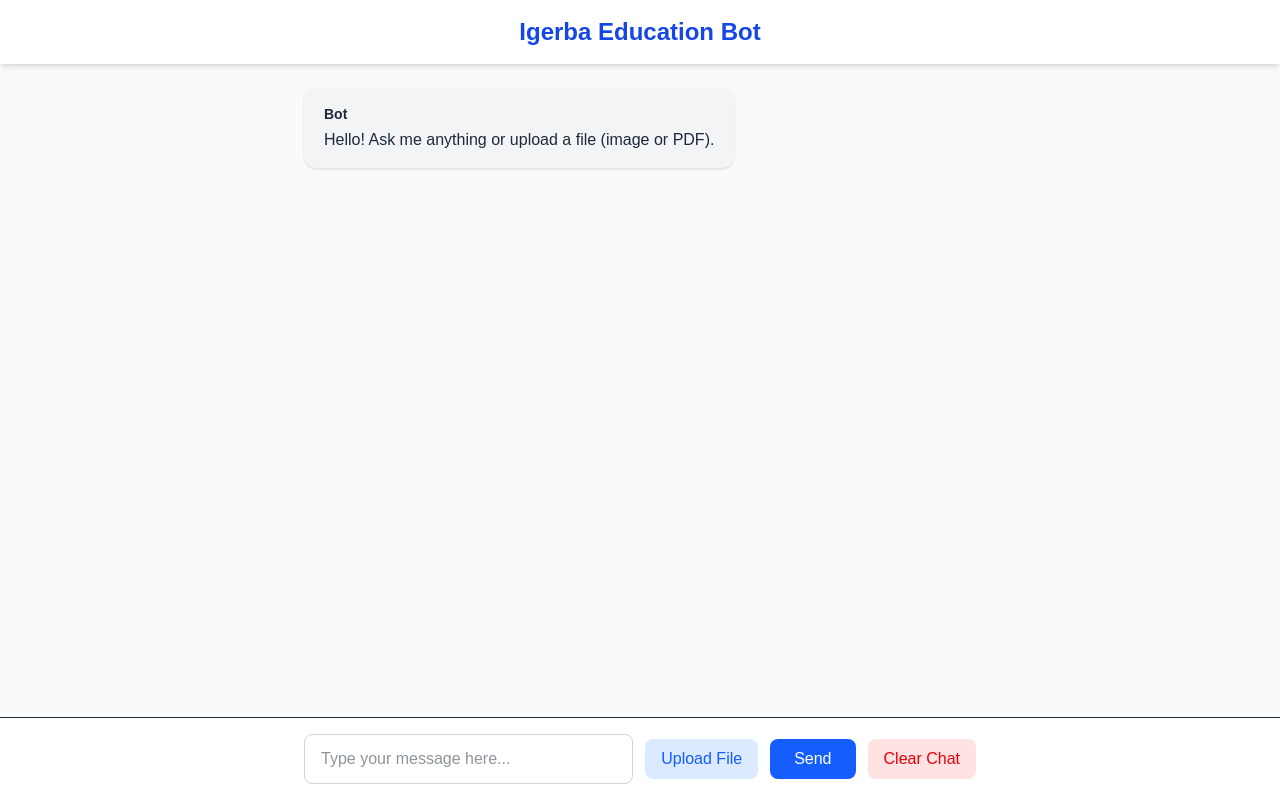
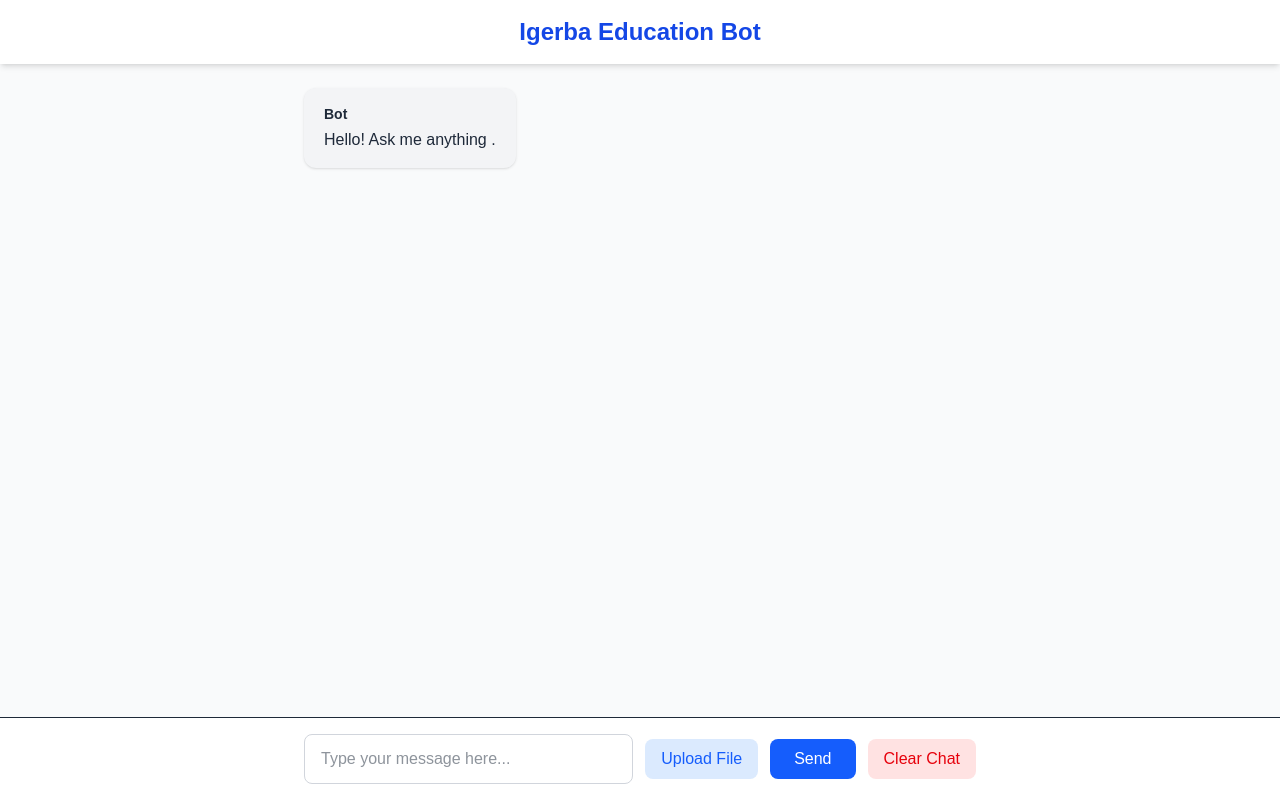
Before and after one commit to msreeharshitha/multimodal-chatbot, a Next.js app: page /chat in a window 1280 px wide. Built offline with nearby package versions, Linux system fonts and the light colour scheme.

Commit message:
Updated: Finalized chatbot UI and added clear chat feature

```diff
--- a/app/chat/page.tsx
+++ b/app/chat/page.tsx
@@ -13,7 +13,7 @@ export default function ChatPage() {
   const [messages, setMessages] = useState<Message[]>([
     {
       role: 'assistant',
-      content: 'Hello! Ask me anything or upload a file (image or PDF).'
+      content: 'Hello! Ask me anything .'
     }
   ])
 
```
